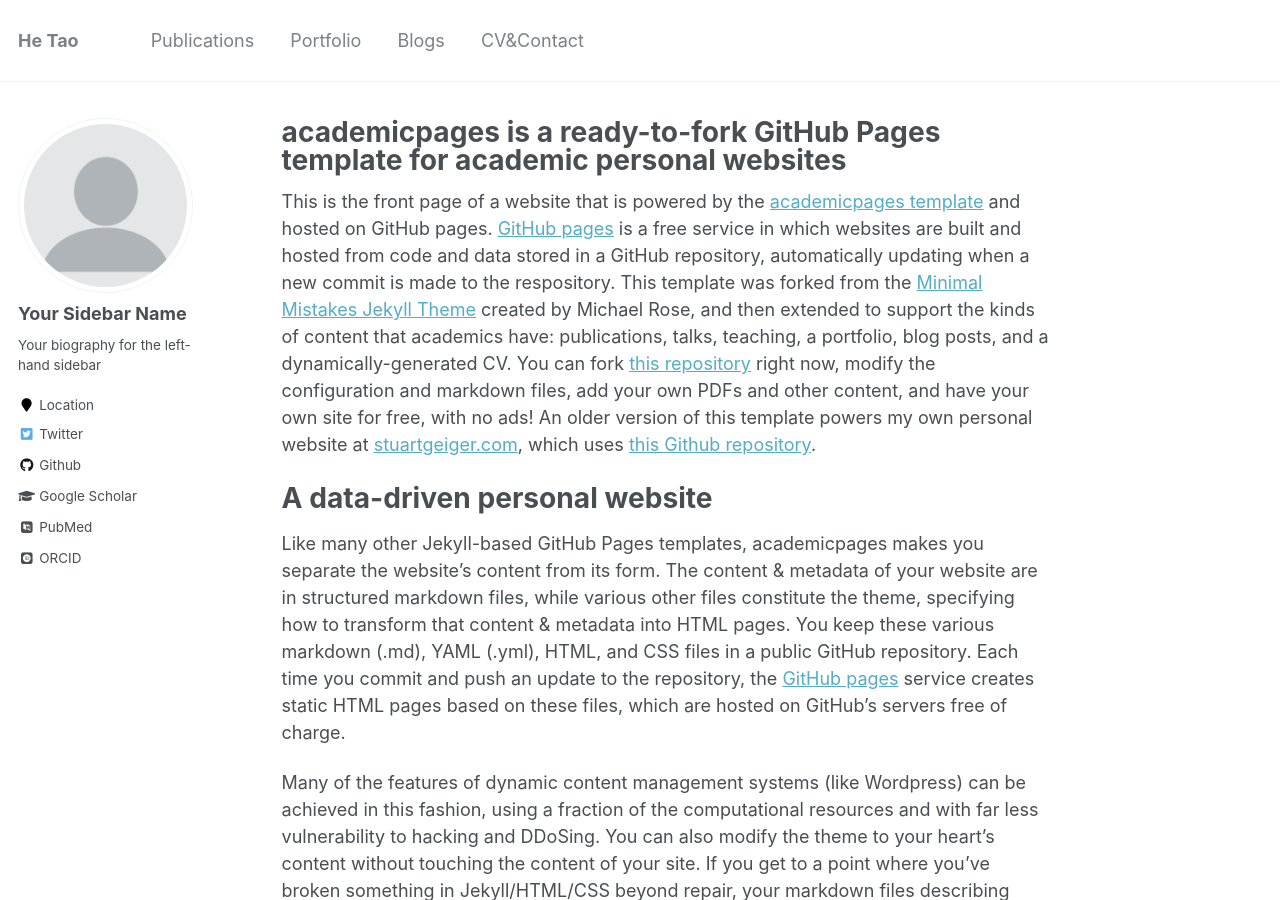
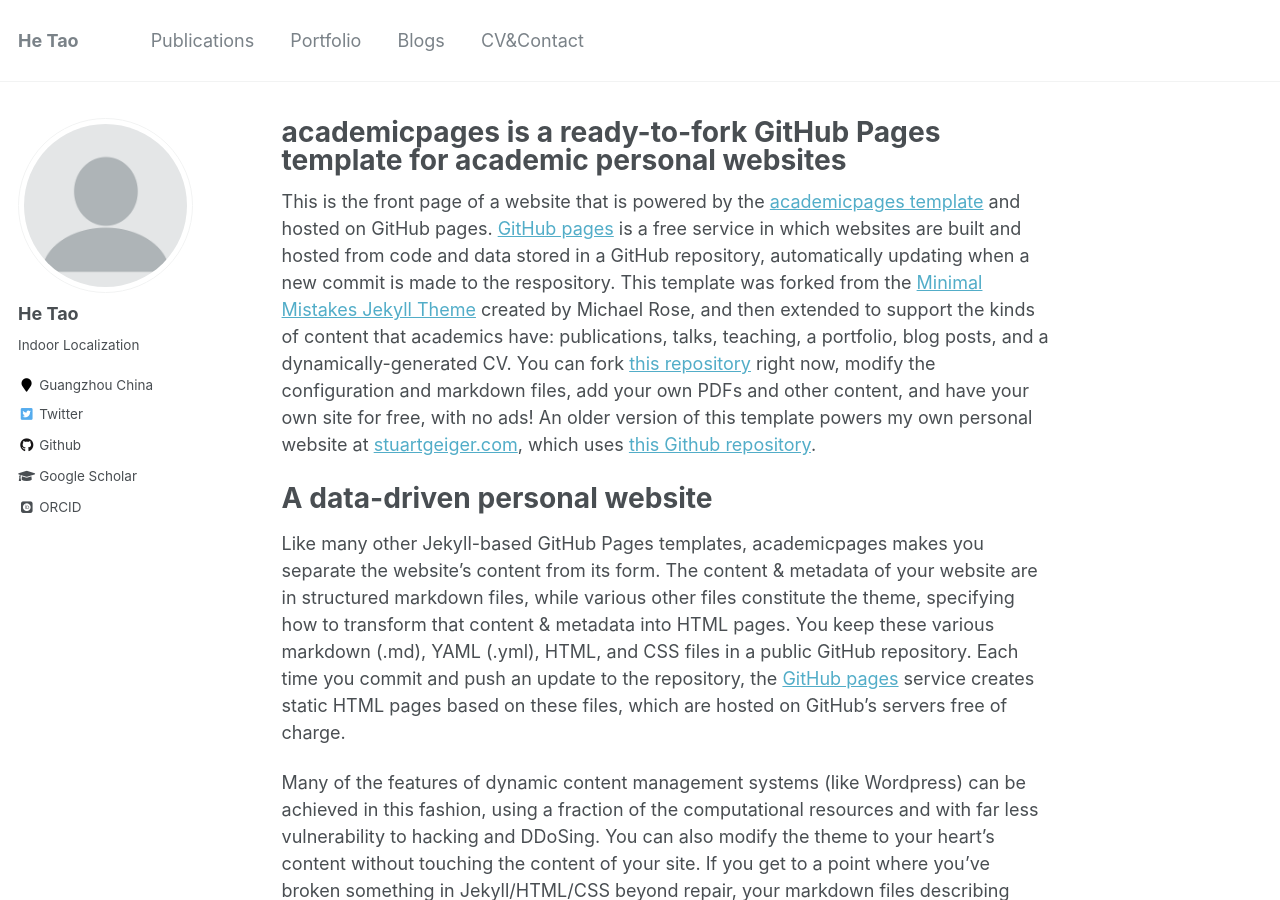
Before and after one commit to onewalnut/onewalnut.github.io, a Jekyll site: the page built from _pages/about.md, in a window 1280 px wide and 900 px high. Built offline with Jekyll 4.4.1, drawn with Linux system fonts in a browser that asks for light colours; some web fonts are replaced.

Commit message:
Update _config.yml

```diff
--- a/_config.yml
+++ b/_config.yml
@@ -7,7 +7,7 @@
 
 # Site Settings
 locale                   : "en-US"
-title                    : "      He Tao"
+title                    : "He Tao"
 title_separator          : "-"
 name                     : &name "He Tao"
 description              : &description "personal description"
@@ -80,13 +80,13 @@ analytics:
 
 # Site Author
 author:
-  name             : "Your Sidebar Name"
+  name             : "He Tao"
   avatar           : "profile.png"
-  bio              : "Your biography for the left-hand sidebar"
-  location         : "Location"
+  bio              : "Indoor Localization"
+  location         : "Guangzhou China"
   employer         :
-  pubmed           : "https://www.ncbi.nlm.nih.gov/pubmed/?term=john+snow"
-  googlescholar    : "http://yourfullgooglescholarurl.com"
+  pubmed           : #"https://www.ncbi.nlm.nih.gov/pubmed/?term=john+snow"
+  googlescholar    : "https://scholar.google.com/citations?user=ETHNJ0QAAAAJ&hl=zh-CN"
   email            :
   researchgate     :  # example: "https://www.researchgate.net/profile/yourprofile"
   uri              :
@@ -96,7 +96,7 @@ author:
   flickr           :
   facebook         :
   foursquare       :
-  github           : "academicpages"
+  github           : "https://github.com/onewalnut"
   google_plus      :
   keybase          :
   instagram        :
@@ -109,7 +109,7 @@ author:
   stackoverflow    : # http://stackoverflow.com/users/123456/username
   steam            :
   tumblr           :
-  twitter          : "replacethistwitterhandle"
+  twitter          : "onewalnut"
   vine             :
   weibo            :
   xing             :
```
